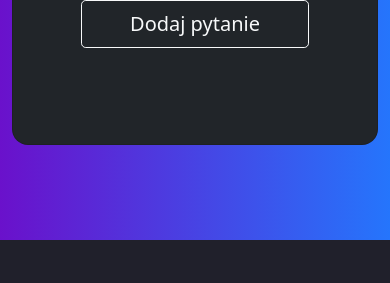
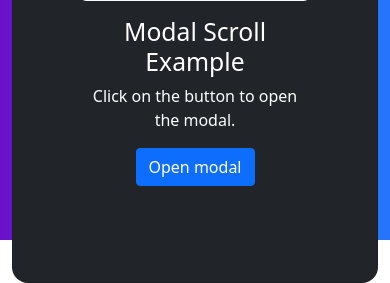
Before and after one commit to karolkisinski/database_website, a Flask app: page /add_question in a window 390 px wide. Shown: the part 604-887 px from the top of the page. Before the commit the page ends 844 px from the top, so only its background shows below. Run offline with Flask 2, Linux system fonts and the light colour scheme; the visitor is signed in with stand-in values (Sample User, id 1); data that the repository does not hold is empty; some libraries are stand-ins or nearby versions.

Commit message:
working on modal

```diff
--- a/templates/add_question.html
+++ b/templates/add_question.html
@@ -31,28 +31,16 @@
       </select>
     </div>
 
-    <button type="button" class="btn btn-outline-light btn-lg px-5 mt-5" id="addBtn">Dodaj pytanie</button>
+    <button type="button" class="btn btn-outline-light btn-lg px-5 mt-5" data-bs-toggle="modal" data-bs-target="#myModal" id="addBtn">Dodaj pytanie</button>
   </form>
 
+  <div class="container mt-3">
+    <h2>Modal Scroll Example</h2>
+    <p>Click on the button to open the modal.</p>
 
-<div class="modal" tabindex="-1">
-    <div class="modal-dialog">
-      <div class="modal-content">
-        <div class="modal-header">
-          <h5 class="modal-title">Modal title</h5>
-          <button type="button" class="btn-close" data-bs-dismiss="modal" aria-label="Close"></button>
-        </div>
-        <div class="modal-body">
-            <div class="col-md-12">
-                <span id="confirmationMsg"></span>
-              </div>
-        </div>
-        <div class="modal-footer">
-          <button type="button" class="btn btn-secondary" data-bs-dismiss="modal">Close</button>
-          <button type="confirmedBtn" class="btn btn-primary">Save changes</button>
-        </div>
-      </div>
-    </div>
+    <button type="button" class="btn btn-primary" data-bs-toggle="modal" data-bs-target="#myModal">
+      Open modal
+    </button>
   </div>
 
 {% endblock %}
--- a/templates/base.html
+++ b/templates/base.html
@@ -8,11 +8,13 @@
     <script src="https://cdn.jsdelivr.net/npm/bootstrap@4.3.1/dist/js/bootstrap.min.js" integrity="sha384-JjSmVgyd0p3pXB1rRibZUAYoIIy6OrQ6VrjIEaFf/nJGzIxFDsf4x0xIM+B07jRM" crossorigin="anonymous"></script> -->
     <link href="https://cdn.jsdelivr.net/npm/bootstrap@5.0.2/dist/css/bootstrap.min.css" rel="stylesheet" integrity="sha384-EVSTQN3/azprG1Anm3QDgpJLIm9Nao0Yz1ztcQTwFspd3yD65VohhpuuCOmLASjC" crossorigin="anonymous">
     <script src="https://cdn.jsdelivr.net/npm/bootstrap@5.0.2/dist/js/bootstrap.bundle.min.js" integrity="sha384-MrcW6ZMFYlzcLA8Nl+NtUVF0sA7MsXsP1UyJoMp4YLEuNSfAP+JcXn/tWtIaxVXM" crossorigin="anonymous"></script>
+    <!-- <link href="https://cdn.jsdelivr.net/npm/bootstrap@5.2.1/dist/css/bootstrap.min.css" rel="stylesheet">
+    <script src="https://cdn.jsdelivr.net/npm/bootstrap@5.2.1/dist/js/bootstrap.bundle.min.js"></script> -->
     <script src="https://cdn.jsdelivr.net/npm/sweetalert2@10.10.1/dist/sweetalert2.all.min.js"></script>
     <link rel='stylesheet' href='https://cdn.jsdelivr.net/npm/sweetalert2@10.10.1/dist/sweetalert2.min.css'>
     <link rel="stylesheet" type="text/css" href="{{ url_for('static', filename='css/login.css') }}">
     <script src="https://ajax.googleapis.com/ajax/libs/jquery/3.6.0/jquery.min.js"></script>
-    <script src="{{ url_for('static', filename='js/confirmation.js') }}"></script>
+    <script src="{{ url_for('static', filename='js/confirmation.js') }}" async></script>
     <title>Strona logowania</title>
 </head>
 <body>
@@ -59,4 +61,34 @@
         </div>
       </section>
 </body>
+
+  <!-- The Modal -->
+  <div class="modal" id="myModal">
+    <div class="modal-dialog modal-dialog-scrollable">
+      <div class="modal-content">
+
+        <!-- Modal Header -->
+        <div class="modal-header">
+          <h2 class="modal-title text-black">Potwierdź dodanie</h2>
+          <button type="button" class="btn-close text-black" data-bs-dismiss="modal"></button>
+        </div>
+
+        <!-- Modal body -->
+        <div class="modal-body text-black">
+          <h2>Czy potwierdzasz dodanie pytania?</h2>
+          <div class="col-md-12">
+            <span id="confirmationMsg"></span>
+          </div>
+        </div>
+
+        <!-- Modal footer -->
+        <div class="modal-footer text-black">
+          <button type="button" class="btn btn-danger btn-sm" data-bs-dismiss="modal">Close</button>
+          <button id="confirmedBtn" type="button" class="btn  btn-sm btn-primary">Yes</button>
+        </div>
+
+      </div>
+    </div>
+  </div>
+
 </html>
--- a/templates/static/js/confirmation.js
+++ b/templates/static/js/confirmation.js
@@ -1,18 +1,15 @@
-var myModal = document.getElementById('modal')
-var myInput = document.getElementById('addBtn')
-
-myModal.addEventListener('shown.bs.modal', function () {
-  myInput.focus()
-})
-
-
 $(document).ready(function () {
 	$( "#addBtn" ).click(function() {
     if($('#title').val() != null && $('#title').val() != ""){
         $('#confirmationMsg').html('Are you sure you want to add ('+$('#title').val()+') ?');
         $('#modal').modal('show');
       }else{
-        alert('enter a value in the textbox to submit');
+        //alert('enter a value in the textbox to submit');
+        Swal.fire(
+            'Good job!',
+            'You clicked the button!',
+            'success'
+          )
       }
   });
 
```
